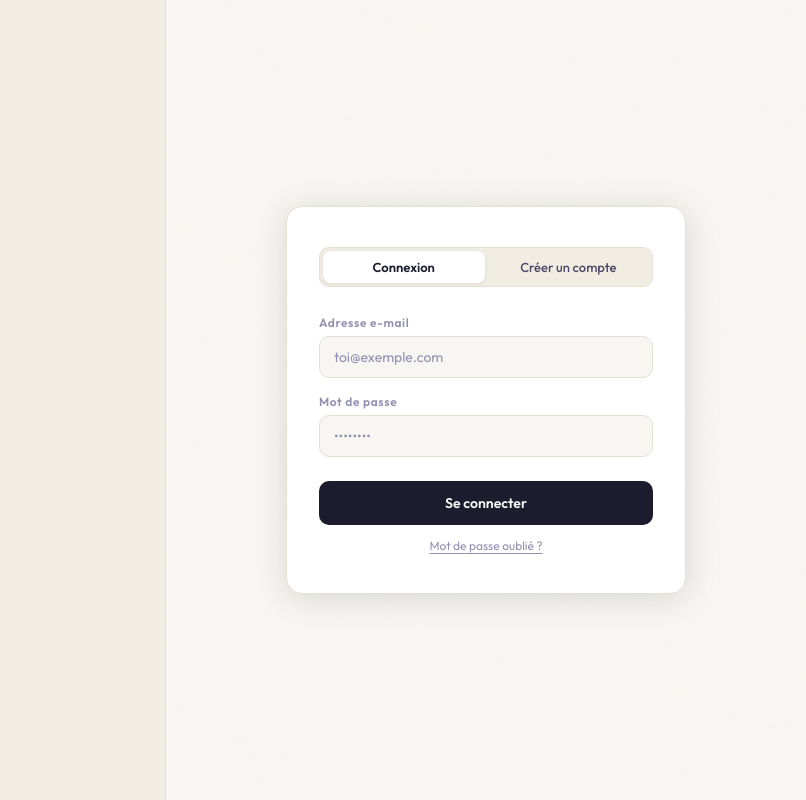
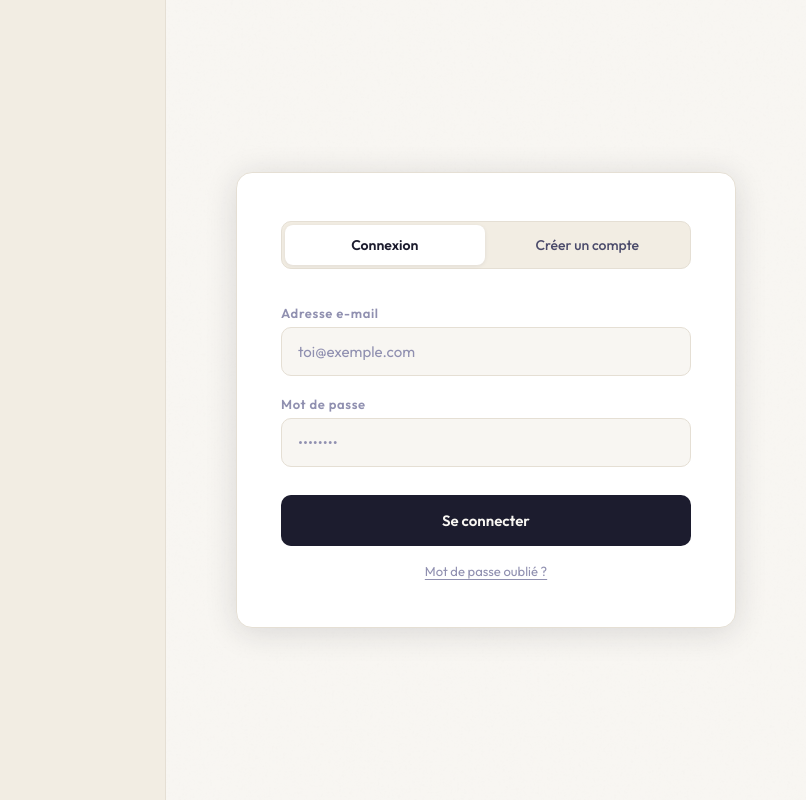
Before and after one commit to Roromain09/DailyMood, a website: page index.html in a window 1280 px wide. Shown: the full height of the page, 474-1280 px from the left. Drawn offline with Linux system fonts and the light colour scheme.

Commit message:
Update styling for auth box and form elements

```diff
--- a/index.html
+++ b/index.html
@@ -116,9 +116,9 @@ body::before {
   background: white;
   border: 1px solid var(--paper-line);
   border-radius: var(--radius);
-  padding: 2.5rem 2rem;
+  padding: 3rem 2.75rem;
   width: 100%;
-  max-width: 400px;
+  max-width: 500px;
   box-shadow: 0 4px 32px var(--shadow-md);
 }
 @media (prefers-color-scheme: dark) { .auth-box { background: var(--paper-warm); } }
@@ -130,6 +130,7 @@ body::before {
   .auth-brand img { width: 90px; margin-bottom: 1rem; }
   .auth-brand h1 { font-size: 26px; }
   .auth-brand p { font-size: 13px; }
+  .auth-box { padding: 2rem 1.5rem; }
 }
 
 /* ── FORMULAIRES ── */
@@ -140,16 +141,16 @@ body::before {
   border: 1px solid var(--paper-line);
   border-radius: 10px;
   padding: 3px;
-  margin-bottom: 1.75rem;
+  margin-bottom: 2.25rem;
 }
 .auth-tab {
   flex: 1;
-  padding: 8px;
+  padding: 11px;
   border: none;
   background: transparent;
   border-radius: 8px;
   font-family: 'Outfit', sans-serif;
-  font-size: 13px;
+  font-size: 14px;
   font-weight: 500;
   color: var(--ink-muted);
   cursor: pointer;
@@ -163,16 +164,16 @@ body::before {
 }
 @media (prefers-color-scheme: dark) { .auth-tab.active { background: var(--paper-line); } }
 
-.auth-field { margin-bottom: 1rem; }
-.auth-field label { display: block; font-size: 12px; font-weight: 600; color: var(--ink-faint); margin-bottom: 6px; letter-spacing: 0.05em; }
+.auth-field { margin-bottom: 1.25rem; }
+.auth-field label { display: block; font-size: 13px; font-weight: 600; color: var(--ink-faint); margin-bottom: 6px; letter-spacing: 0.05em; }
 .auth-input {
   width: 100%;
-  padding: 11px 14px;
+  padding: 14px 16px;
   border: 1.5px solid var(--paper-line);
   border-radius: 10px;
   background: var(--paper);
   font-family: 'Outfit', sans-serif;
-  font-size: 14px;
+  font-size: 15px;
   color: var(--ink);
   outline: none;
   transition: border-color 0.2s, box-shadow 0.2s;
@@ -182,13 +183,13 @@ body::before {
 
 .auth-btn {
   width: 100%;
-  padding: 13px;
+  padding: 16px;
   background: var(--ink);
   color: var(--paper);
   border: none;
   border-radius: 10px;
   font-family: 'Outfit', sans-serif;
-  font-size: 14px;
+  font-size: 15px;
   font-weight: 600;
   cursor: pointer;
   transition: opacity 0.2s, transform 0.15s;
@@ -200,8 +201,8 @@ body::before {
 .auth-link {
   display: block;
   text-align: center;
-  margin-top: 0.85rem;
-  font-size: 12px;
+  margin-top: 1.1rem;
+  font-size: 13px;
   color: var(--ink-faint);
   cursor: pointer;
   text-decoration: underline;
```
